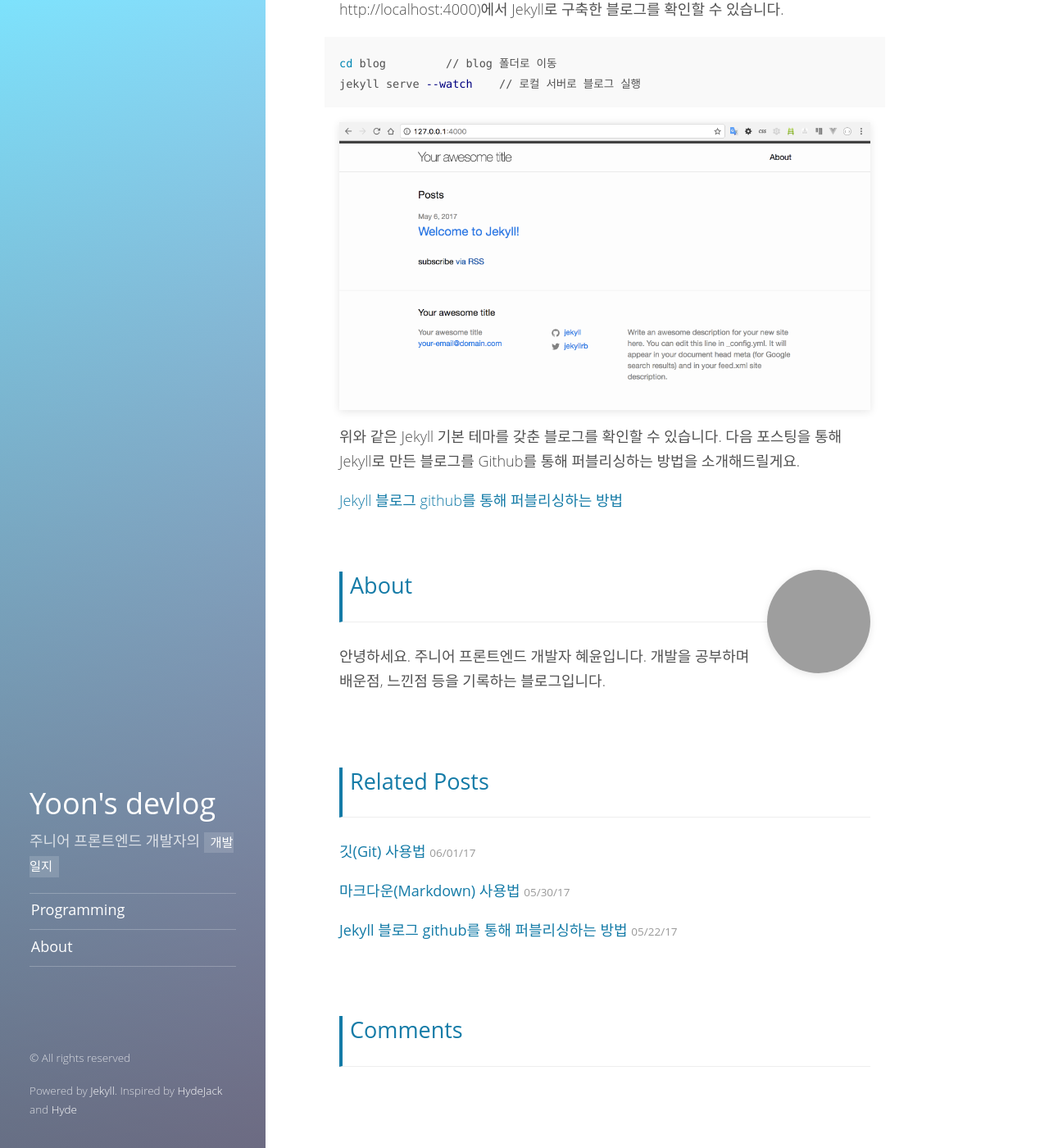
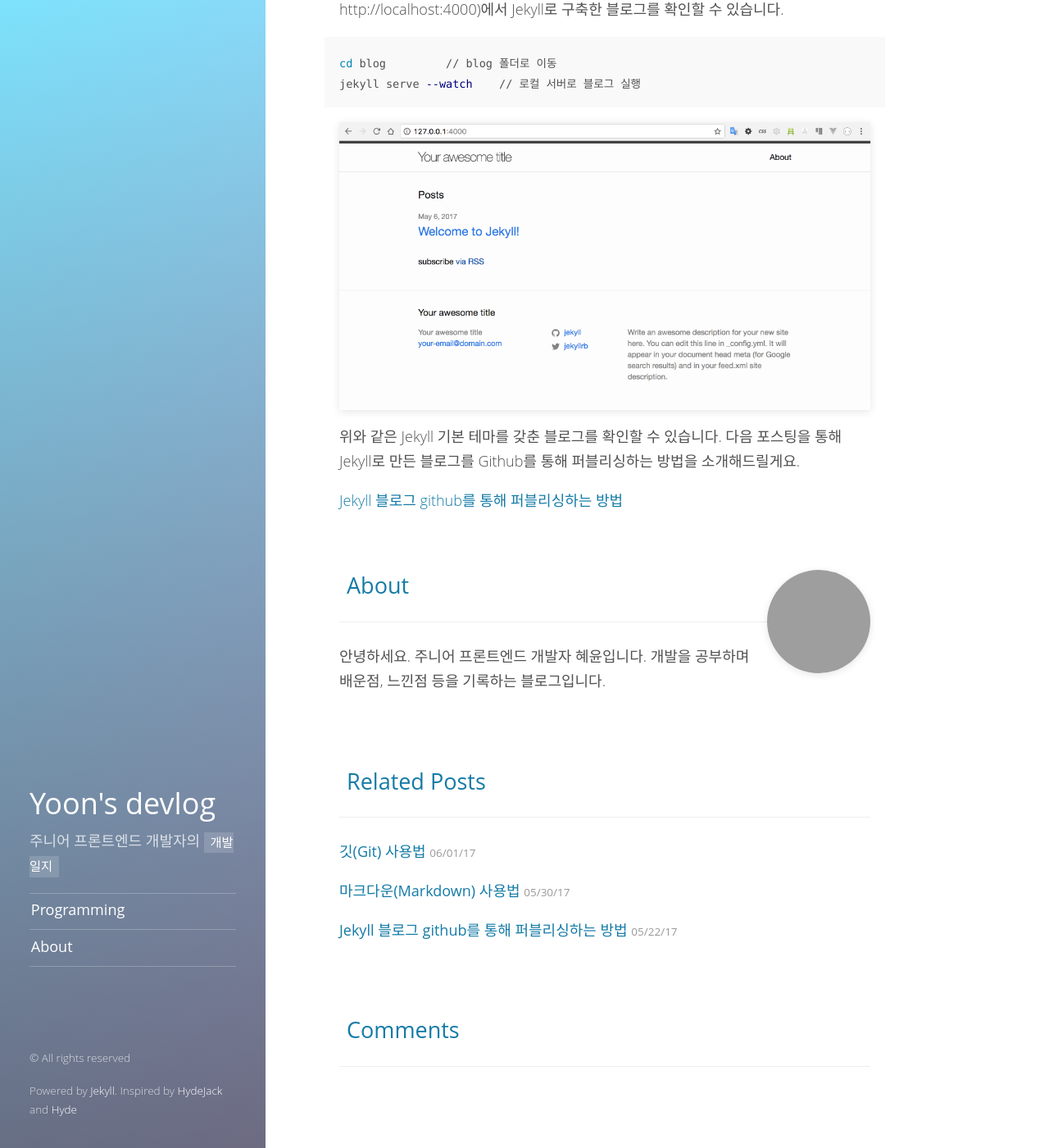
Before and after one commit to hyeyoon/blog, a Jekyll site: the page built from _posts/2017-05-04-how-to-start-jekyll.md, in a window 1280 px wide and 1400 px high, scrolled down 2693 px. Shown: the whole window at 82% size. Built offline with Jekyll 4.4.1, drawn with Linux system fonts in a browser that asks for light colours; some web fonts are replaced; comment, search, counter and statistics services are not loaded; grey boxes are pictures that could not be loaded.

Commit message:
Edit sass

```diff
--- a/_sass/hydejack/_aside.scss
+++ b/_sass/hydejack/_aside.scss
@@ -2,4 +2,5 @@ aside > h2 {
   margin-bottom: 1.5rem;
   padding-bottom: 1.5rem;
   border-bottom: 1px solid #eee;
+  border-left: none;
 }
```
